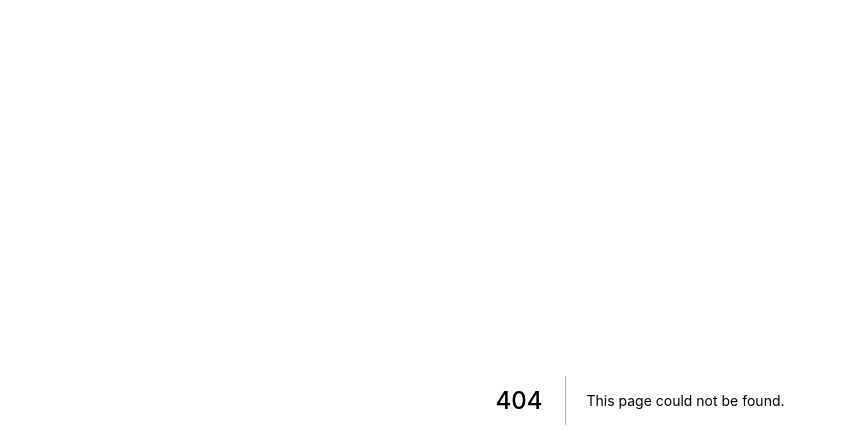
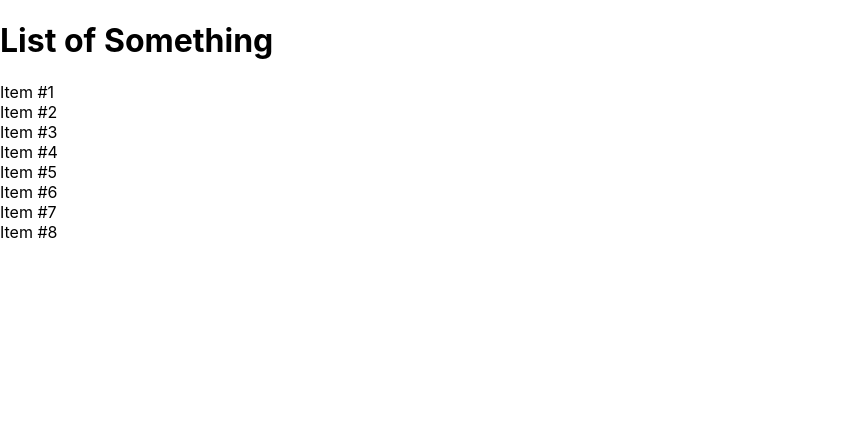
Before and after one commit to lucasrochagit/frontend-studies, a Next.js app in the folder udemy/nextjs-e-react/exercicios/: page /basics/component-with-child in a window 1280 px wide. Before the commit this address had no page. Shown: the top 448 px of the page, without its empty margins (0-846 px from the left). Built offline with nearby package versions, Linux system fonts and the light colour scheme.

Commit message:
feat(nextjs-e-react): Props Children

```diff
--- /dev/null
+++ b/udemy/nextjs-e-react/exercicios/components/Item.jsx
@@ -0,0 +1,5 @@
+export default function Item(props) {
+    return (
+        <li>{props.content}</li>
+    )
+}
--- /dev/null
+++ b/udemy/nextjs-e-react/exercicios/components/List.jsx
@@ -0,0 +1,12 @@
+import Item from "./Item";
+
+export default function List(props) {
+    return (
+        <div>
+            <h1>List of Something</h1>
+            <ul style={{listStyle: 'none', padding: 0}}>
+                {props.children}
+            </ul>
+        </div>
+    )
+}
--- /dev/null
+++ b/udemy/nextjs-e-react/exercicios/pages/basics/component-with-child.jsx
@@ -0,0 +1,19 @@
+import List from "../../components/List";
+import Item from "../../components/Item";
+
+export default function componentWithChild() {
+    return (
+        <div>
+            <List>
+                <Item content={"Item #1"}/>
+                <Item content={"Item #2"}/>
+                <Item content={"Item #3"}/>
+                <Item content={"Item #4"}/>
+                <Item content={"Item #5"}/>
+                <Item content={"Item #6"}/>
+                <Item content={"Item #7"}/>
+                <Item content={"Item #8"}/>
+            </List>
+        </div>
+    )
+}
```
